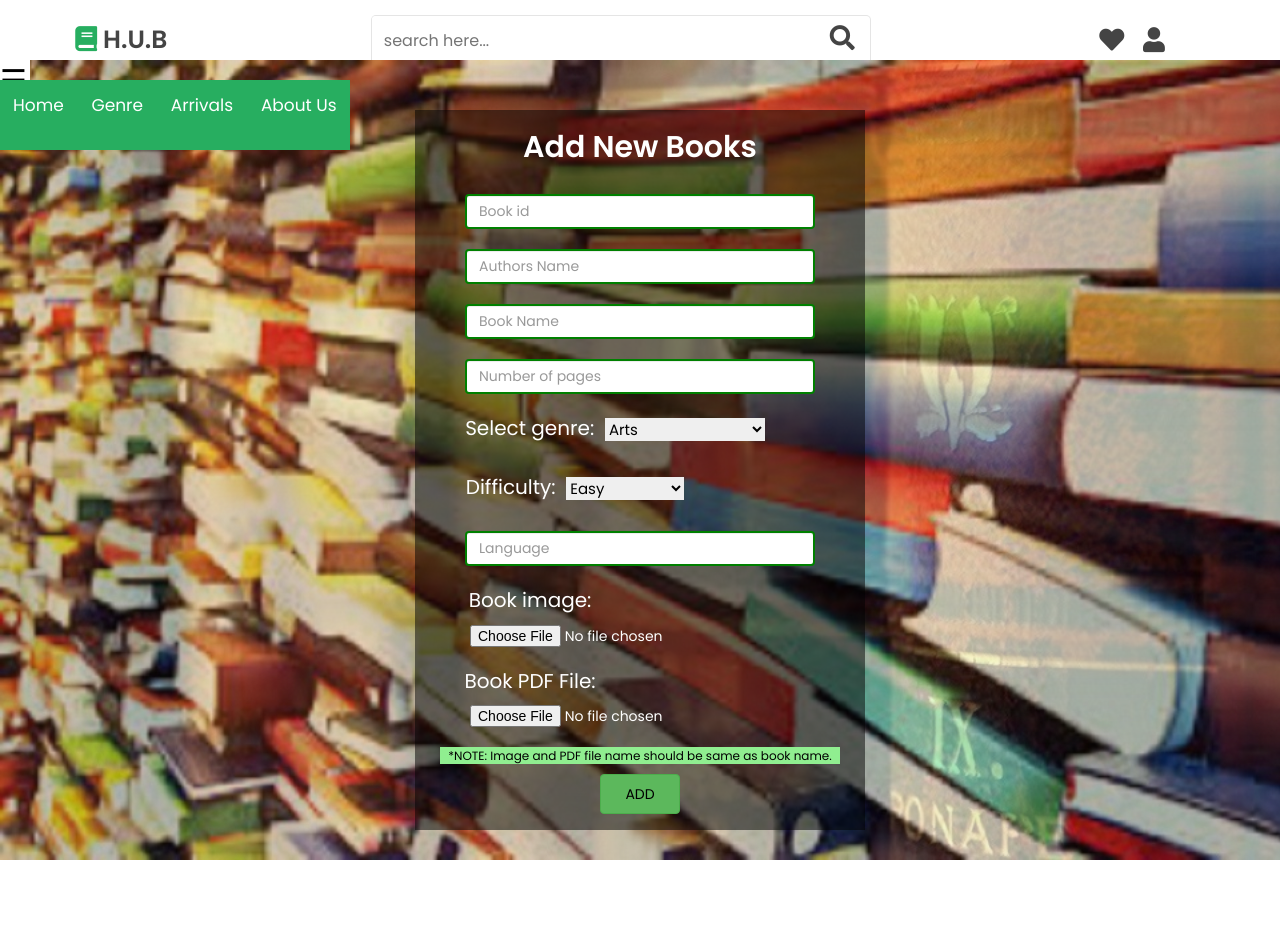
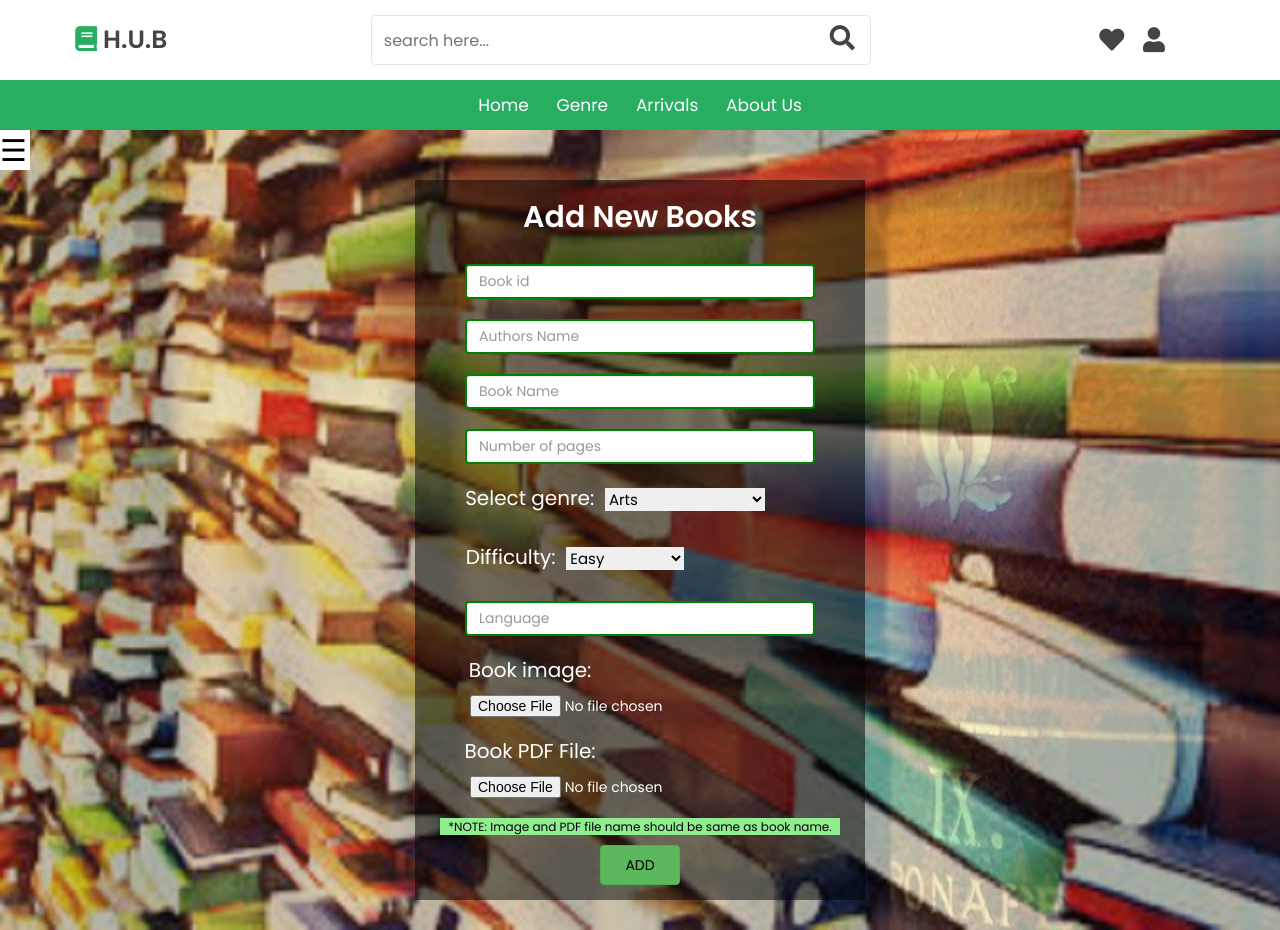
Before and after one commit to SarathAdhi/Book_recomendation_website, a PHP site: page /add.php in a window 1280 px wide. Before the commit the page ends 860 px from the top, so only its background shows below. Run offline with PHP 8.4, Linux system fonts and the light colour scheme; data that the repository does not hold is empty; some libraries are stand-ins or nearby versions.

Commit message:
Update navbar1.php

```diff
--- a/navbar1.php
+++ b/navbar1.php
@@ -153,8 +153,7 @@
 
         .header .header-2{
             background:var(--green);
-            position: fixed;
-            z-index:1;
+
 
         }
 
```
